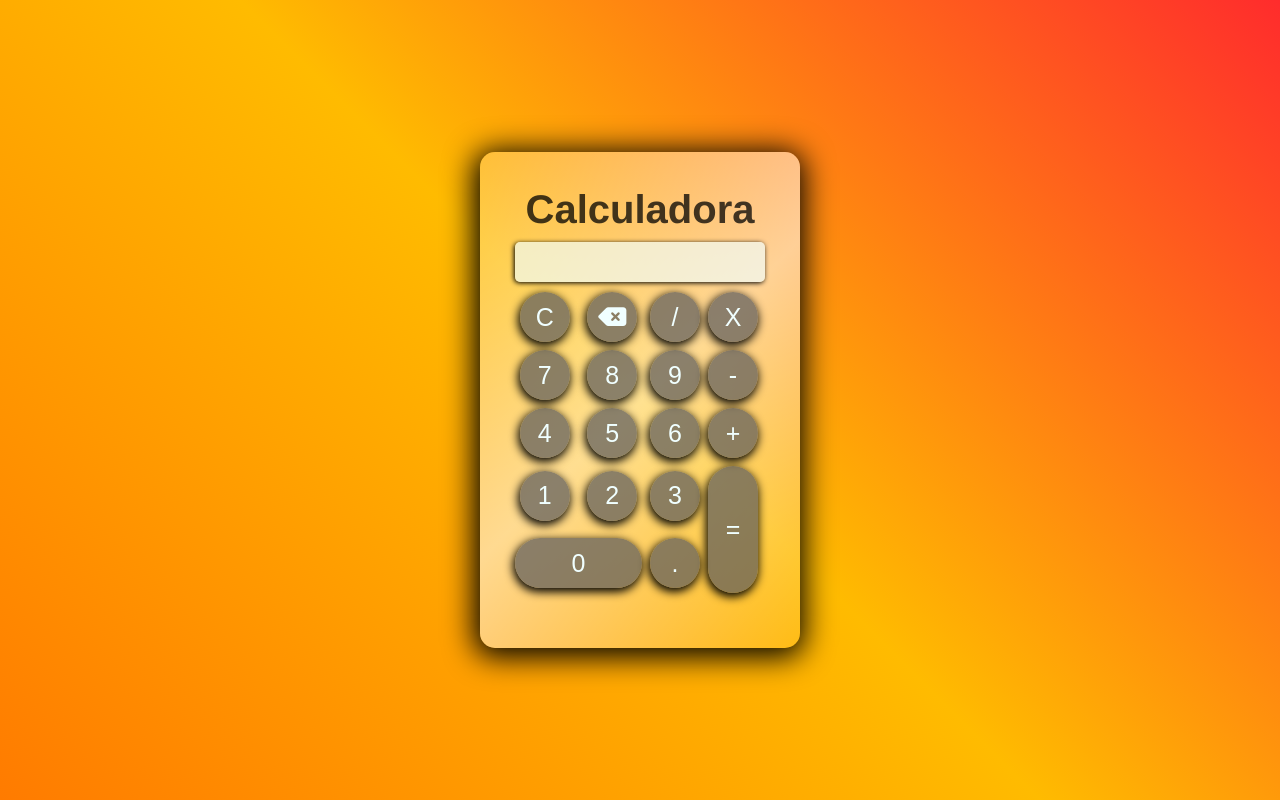
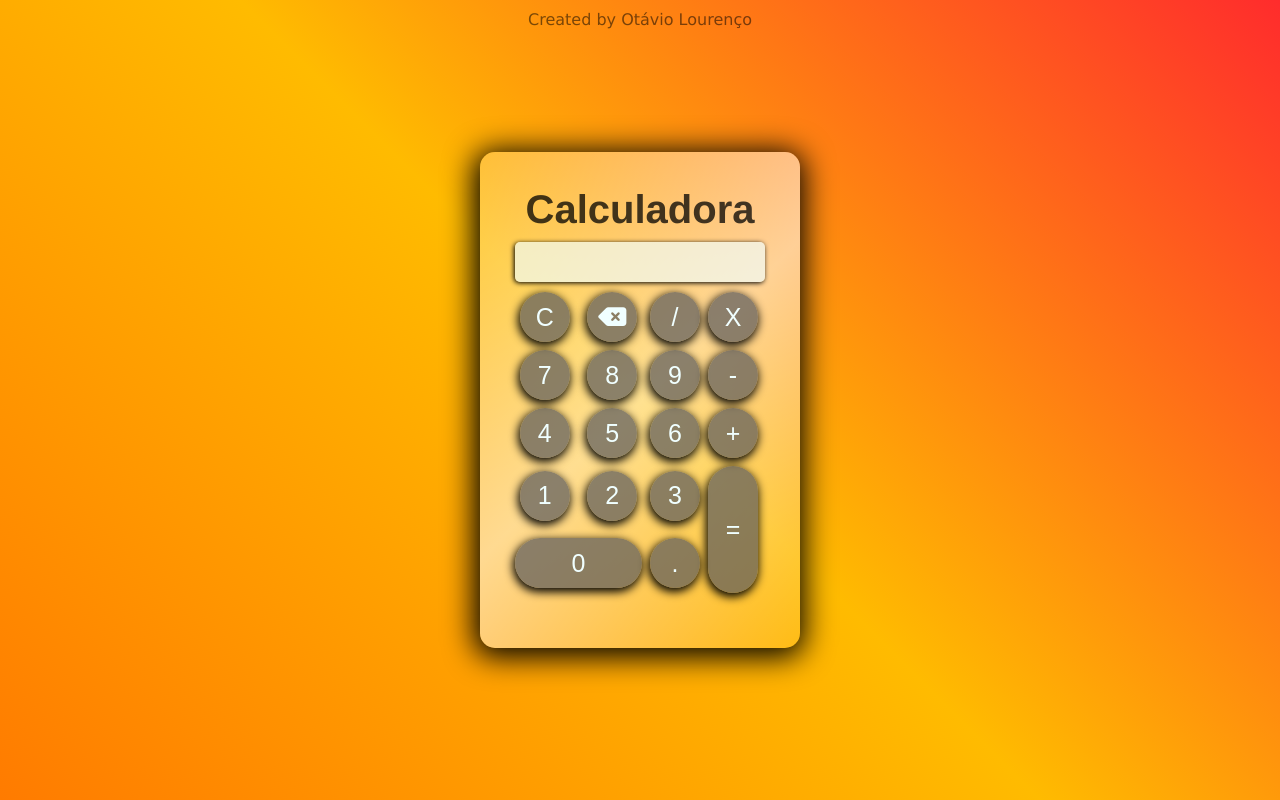
Before and after one commit to otaviolourenco/calculadora, a plain HTML site: page index.html in a window 1280 px wide. Drawn offline with Linux system fonts and the light colour scheme.

Commit message:
update 1.0

```diff
--- a/CSS/style.css
+++ b/CSS/style.css
@@ -16,6 +16,8 @@ h1{
     color: white;
     font-family: 'Lucida Sans', sans-serif;
     text-align: center;
+    display: flex;
+    flex-direction: column;
 }
 
 .calculadora{
@@ -55,7 +57,7 @@ h1{
     background-color: rgba(240, 255, 255, 0.644);
     box-shadow: -1px 1px 5px black;
     border-radius: 5px;
-    color: black;
+    color: rgba(0, 0, 0, 0.774);
     text-align: right;
     padding: 5px;
     overflow: hidden;
--- a/index.html
+++ b/index.html
@@ -54,8 +54,8 @@
                 </tr>
             </table>
         </div>
+        <p style="color: rgba(0, 0, 0, 0.521); padding-top: 10px;">Created by Otávio Lourenço</p>
     </div>
-
     <script>
         function insert(num)
         {
```
